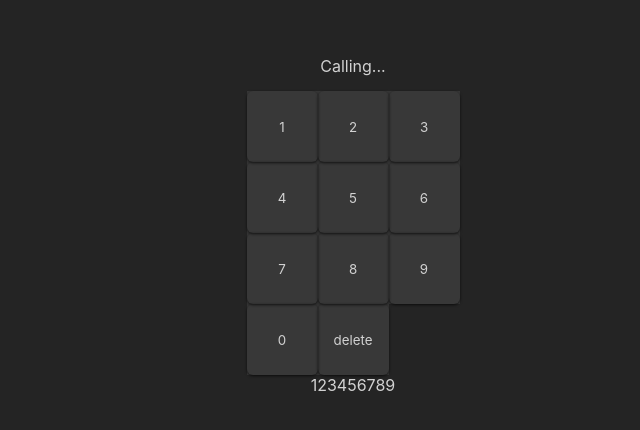
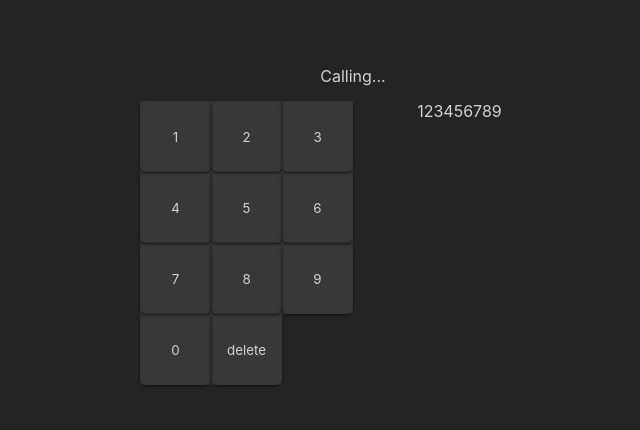
Before and after one commit to Maximiliano1979/202301-w4ch3-maximiliano-gutierrez-lluis-filella, a React (Create React App) app: page / in a window 1280 px wide. Shown: the part 182-612 px from the top of the page, without its empty margins (287-927 px from the left). Built offline with nearby package versions, Linux system fonts and the light colour scheme.

Commit message:
add styles to main label on App component

```diff
--- a/src/components/App/App.css
+++ b/src/components/App/App.css
@@ -5,3 +5,7 @@
   justify-content: center;
   align-items: center;
 }
+.phone {
+  display: grid;
+  grid-template-columns: 1fr 1fr;
+}
```
